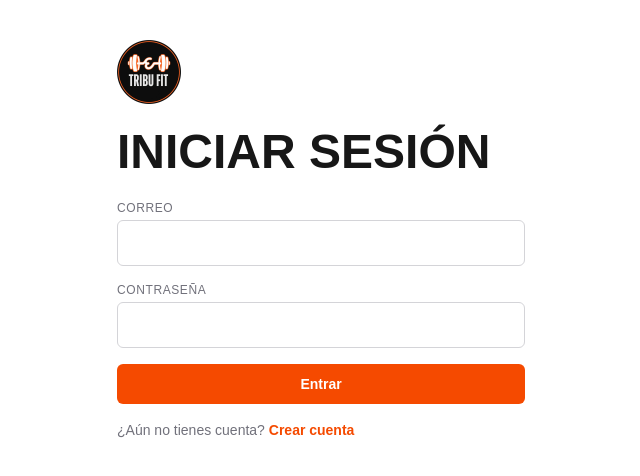
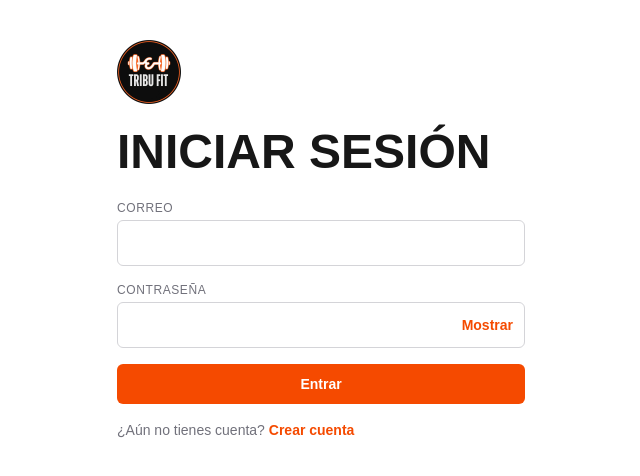
Before and after one commit to dmcripto/Tribu-Fit, a Next.js app: page /login in a window 1280 px wide. Shown: the top 476 px of the page, without its empty margins (319-959 px from the left). Built offline with nearby package versions, Linux system fonts and the light colour scheme; no server answers.

Commit message:
Boton Mostrar/Ocultar en el campo de contrasena de registro e inicio de sesion
Co-Authored-By: Claude Sonnet 5.5 <noreply@anthropic.com>
Claude-Session: https://claude.ai/code/session_01BkYwUn6Pe6NqU1WC22c1HF

```diff
--- a/src/app/login/page.tsx
+++ b/src/app/login/page.tsx
@@ -4,6 +4,7 @@ import Image from "next/image";
 import Link from "next/link";
 import { useRouter } from "next/navigation";
 import { useState } from "react";
+import CampoClave from "@/components/CampoClave";
 import { entrar } from "@/lib/auth";
 
 export default function Login() {
@@ -38,7 +39,7 @@ export default function Login() {
         </div>
         <div>
           <label className="etiqueta" htmlFor="password">Contraseña</label>
-          <input className="campo" id="password" name="password" type="password" autoComplete="current-password" />
+          <CampoClave id="password" name="password" autoComplete="current-password" />
         </div>
         {error && (
           <p role="alert" className="rounded-md border border-red-600 px-3 py-2 text-sm text-red-600">
--- a/src/app/registro/page.tsx
+++ b/src/app/registro/page.tsx
@@ -4,6 +4,7 @@ import Image from "next/image";
 import Link from "next/link";
 import { useRouter } from "next/navigation";
 import { useState } from "react";
+import CampoClave from "@/components/CampoClave";
 import { registrar } from "@/lib/auth";
 import { modoDemo } from "@/lib/supabase";
 
@@ -87,7 +88,7 @@ export default function Registro() {
         </div>
         <div>
           <label className="etiqueta" htmlFor="password">Contraseña</label>
-          <input className="campo" id="password" name="password" type="password" autoComplete="new-password" placeholder="Mínimo 8 caracteres" />
+          <CampoClave id="password" name="password" autoComplete="new-password" placeholder="Mínimo 8 caracteres" />
         </div>
         {rol === "atleta" && (
           <div>
--- /dev/null
+++ b/src/components/CampoClave.tsx
@@ -0,0 +1,36 @@
+"use client";
+
+import { useState } from "react";
+
+type Props = {
+  id: string;
+  name: string;
+  autoComplete: "new-password" | "current-password";
+  placeholder?: string;
+};
+
+/** Campo de contraseña con botón para mostrarla u ocultarla. */
+export default function CampoClave({ id, name, autoComplete, placeholder }: Props) {
+  const [visible, setVisible] = useState(false);
+  return (
+    <div className="relative">
+      <input
+        className="campo pr-24"
+        id={id}
+        name={name}
+        type={visible ? "text" : "password"}
+        autoComplete={autoComplete}
+        placeholder={placeholder}
+      />
+      <button
+        type="button"
+        onClick={() => setVisible((v) => !v)}
+        aria-pressed={visible}
+        aria-controls={id}
+        className="absolute inset-y-0 right-0 px-3 text-sm font-bold text-orange-600"
+      >
+        {visible ? "Ocultar" : "Mostrar"}
+      </button>
+    </div>
+  );
+}
```
